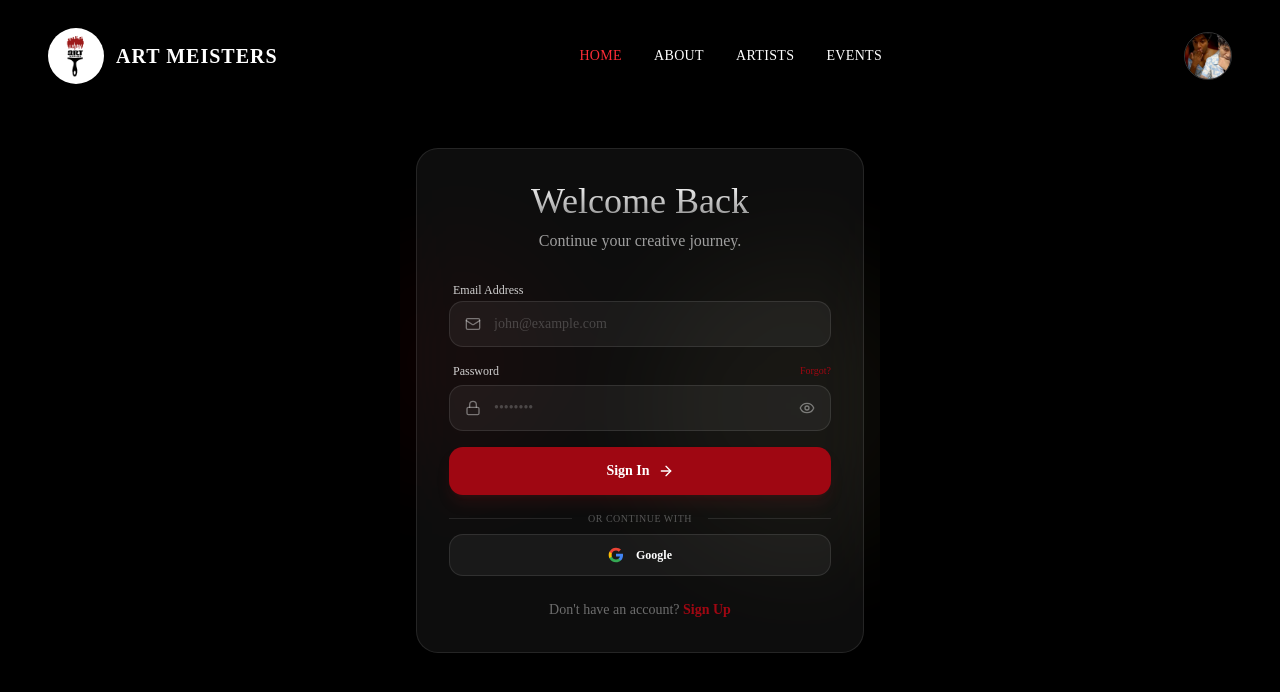
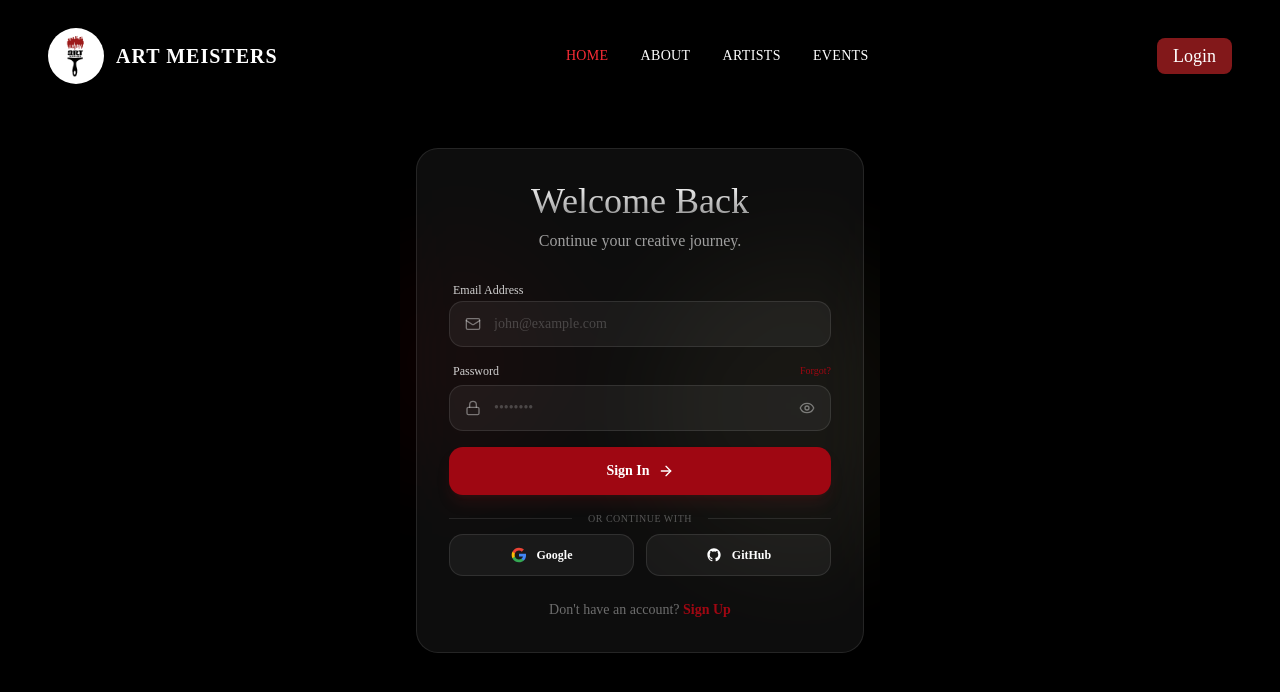
Before and after one commit to Raj020994/art_meisters, a Next.js app: page /sign-in in a window 1280 px wide. Shown: the top 692 px of the page. Built offline with nearby package versions, Linux system fonts and the light colour scheme; a web font is replaced by a local one.

Commit message:
feat: implement next-auth authentication with providers and route configuration

```diff
--- a/app/(auth)/sign-in/page.jsx
+++ b/app/(auth)/sign-in/page.jsx
@@ -2,6 +2,8 @@
 
 import React, { useState } from "react";
 import Link from "next/link";
+import { useRouter } from "next/navigation";
+import { signIn } from "next-auth/react";
 import {
   Mail,
   Lock,
@@ -12,6 +14,46 @@ import {
 
 const SignInPage = () => {
   const [showPassword, setShowPassword] = useState(false);
+  const [email, setEmail] = useState("");
+  const [password, setPassword] = useState("");
+  const [error, setError] = useState(null);
+  const [isLoading, setIsLoading] = useState(false);
+  const router = useRouter();
+
+  const handleCredentialsSubmit = async (e) => {
+    e.preventDefault();
+    setIsLoading(true);
+    setError(null);
+    try {
+      const res = await signIn("credentials", {
+        redirect: false,
+        email,
+        password,
+      });
+
+      if (res?.error) {
+        setError("Invalid email or password. Please try again.");
+      } else {
+        router.push("/");
+        router.refresh();
+      }
+    } catch (err) {
+      setError("An unexpected error occurred. Please try again.");
+    } finally {
+      setIsLoading(false);
+    }
+  };
+
+  const handleOAuthSignIn = async (provider) => {
+    setIsLoading(true);
+    setError(null);
+    try {
+      await signIn(provider, { callbackUrl: "/" });
+    } catch (err) {
+      setError(`Failed to sign in with ${provider}.`);
+      setIsLoading(false);
+    }
+  };
 
   return (
     <div className="relative py-20 px-4 overflow-hidden">
@@ -28,7 +70,16 @@ const SignInPage = () => {
           </p>
         </div>
 
-        <form className="space-y-4">
+        {error && (
+          <div className="animate-item mb-4 p-3.5 bg-red-950/40 border border-red-850/50 rounded-xl flex items-start gap-2.5 text-red-200 text-xs">
+            <svg className="size-4 shrink-0 mt-0.5" fill="none" viewBox="0 0 24 24" stroke="currentColor" strokeWidth="2">
+              <path strokeLinecap="round" strokeLinejoin="round" d="M12 9v2m0 4h.01m-6.938 4h13.856c1.54 0 2.502-1.667 1.732-3L13.732 4c-.77-1.333-2.694-1.333-3.464 0L3.34 16c-.77 1.333.192 3 1.732 3z" />
+            </svg>
+            <span>{error}</span>
+          </div>
+        )}
+
+        <form onSubmit={handleCredentialsSubmit} className="space-y-4">
           {/* Email */}
           <div className="animate-item space-y-1.5">
             <label className="text-xs font-medium text-white/80 ml-1">Email Address</label>
@@ -37,7 +88,10 @@ const SignInPage = () => {
               <input
                 type="email"
                 placeholder="john@example.com"
+                value={email}
+                onChange={(e) => setEmail(e.target.value)}
                 className="w-full bg-white/5 border border-white/10 rounded-xl py-3 pl-11 pr-4 outline-none focus:border-red-800/50 focus:bg-white/10 transition-all text-sm text-white placeholder:text-white/20"
+                disabled={isLoading}
                 required
               />
             </div>
@@ -56,13 +110,17 @@ const SignInPage = () => {
               <input
                 type={showPassword ? "text" : "password"}
                 placeholder="••••••••"
+                value={password}
+                onChange={(e) => setPassword(e.target.value)}
                 className="w-full bg-white/5 border border-white/10 rounded-xl py-3 pl-11 pr-11 outline-none focus:border-red-800/50 focus:bg-white/10 transition-all text-sm text-white placeholder:text-white/20"
+                disabled={isLoading}
                 required
               />
               <button
                 type="button"
                 onClick={() => setShowPassword(!showPassword)}
                 className="absolute right-4 top-1/2 -translate-y-1/2 text-white/40 hover:text-white transition-colors"
+                disabled={isLoading}
               >
                 {showPassword ? <EyeOff className="size-4" /> : <Eye className="size-4" />}
               </button>
@@ -72,11 +130,19 @@ const SignInPage = () => {
           {/* Submit Button */}
           <button
             type="submit"
-            className="animate-item w-full bg-red-800 hover:bg-red-700 text-white font-bold py-3.5 rounded-xl transition-all shadow-lg shadow-red-900/20 flex-center gap-2 group mt-2 overflow-hidden relative"
+            disabled={isLoading}
+            className="animate-item w-full bg-red-800 hover:bg-red-700 disabled:opacity-50 text-white font-bold py-3.5 rounded-xl transition-all shadow-lg shadow-red-900/20 flex items-center justify-center gap-2 group mt-2 overflow-hidden relative cursor-pointer disabled:cursor-not-allowed"
           >
+            {isLoading ? (
+              <svg className="size-4 animate-spin" fill="none" viewBox="0 0 24 24">
+                <circle className="opacity-25" cx="12" cy="12" r="10" stroke="currentColor" strokeWidth="4" />
+                <path className="opacity-75" fill="currentColor" d="M4 12a8 8 0 018-8V0C5.373 0 0 5.373 0 12h4zm2 5.291A7.962 7.962 0 014 12H0c0 3.042 1.135 5.824 3 7.938l3-2.647z" />
+              </svg>
+            ) : (
               <span className="relative z-10 flex items-center gap-2 text-sm">
                 Sign In <ArrowRight className="size-4 group-hover:translate-x-1 transition-transform" />
               </span>
+            )}
             <div className="absolute inset-0 bg-linear-to-r from-transparent via-white/10 to-transparent -translate-x-full group-hover:animate-shimmer" />
           </button>
 
@@ -87,10 +153,14 @@ const SignInPage = () => {
             <div className="h-px flex-1 bg-white/10" />
           </div>
 
+          {/* OAuth Logins */}
+          <div className="grid grid-cols-2 gap-3">
             {/* Google Login */}
             <button
               type="button"
-            className="animate-item w-full bg-white/5 border border-white/10 hover:bg-white/10 text-white font-medium py-3 rounded-xl transition-all flex-center gap-3 group"
+              onClick={() => handleOAuthSignIn("google")}
+              disabled={isLoading}
+              className="animate-item bg-white/5 border border-white/10 hover:bg-white/10 disabled:opacity-50 text-white font-medium py-3 rounded-xl transition-all flex items-center justify-center gap-2.5 group cursor-pointer disabled:cursor-not-allowed text-xs"
             >
               <svg className="size-4 transition-transform group-hover:scale-110" viewBox="0 0 24 24">
                 <path
@@ -110,8 +180,22 @@ const SignInPage = () => {
                   d="M12 5.38c1.62 0 3.06.56 4.21 1.64l3.15-3.15C17.45 2.09 14.97 1 12 1 7.7 1 3.99 3.47 2.18 7.07l3.66 2.84c.87-2.6 3.3-4.53 6.16-4.53z"
                 />
               </svg>
-            <span className="text-xs font-semibold">Google</span>
+              <span className="font-semibold">Google</span>
             </button>
+
+            {/* GitHub Login */}
+            <button
+              type="button"
+              onClick={() => handleOAuthSignIn("github")}
+              disabled={isLoading}
+              className="animate-item bg-white/5 border border-white/10 hover:bg-white/10 disabled:opacity-50 text-white font-medium py-3 rounded-xl transition-all flex items-center justify-center gap-2.5 group cursor-pointer disabled:cursor-not-allowed text-xs"
+            >
+              <svg className="size-4 transition-transform group-hover:scale-110" fill="currentColor" viewBox="0 0 24 24">
+                <path fillRule="evenodd" clipRule="evenodd" d="M12 2C6.477 2 2 6.477 2 12c0 4.42 2.865 8.166 6.839 9.489.5.092.682-.217.682-.482 0-.237-.008-.866-.013-1.7-2.782.603-3.369-1.34-3.369-1.34-.454-1.156-1.11-1.464-1.11-1.464-.908-.62.069-.608.069-.608 1.003.07 1.531 1.03 1.531 1.03.892 1.529 2.341 1.087 2.91.831.092-.646.35-1.086.636-1.336-2.22-.253-4.555-1.11-4.555-4.943 0-1.091.39-1.984 1.029-2.683-.103-.253-.446-1.27.098-2.647 0 0 .84-.269 2.75 1.025A9.564 9.564 0 0112 6.844c.85.004 1.705.115 2.504.337 1.909-1.294 2.747-1.025 2.747-1.025.546 1.377.203 2.394.1 2.647.64.699 1.028 1.592 1.028 2.683 0 3.842-2.339 4.687-4.566 4.935.359.309.678.919.678 1.852 0 1.336-.012 2.415-.012 2.743 0 .267.18.579.688.481C19.137 20.162 22 16.418 22 12c0-5.523-4.477-10-10-10z" />
+              </svg>
+              <span className="font-semibold">GitHub</span>
+            </button>
+          </div>
         </form>
 
         <div className="animate-item mt-6 text-center">
--- a/app/globals.css
+++ b/app/globals.css
@@ -15,6 +15,22 @@
   --font-serif: "DM Serif Text", serif;
 }
 
+
+::-webkit-scrollbar {
+  display: none;
+}
+* {
+  scrollbar-width: none;
+
+}
+
+html {
+
+  -ms-overflow-style: none;
+
+  scrollbar-width: none;
+
+}
 html,
 body {
   width: 100%;
--- a/app/layout.js
+++ b/app/layout.js
@@ -1,6 +1,6 @@
 import "./globals.css";
 import { Navbar } from "@/components/Navbar";
-
+import { Providers } from "@/components/Providers";
 
 export const metadata = {
   title: "Art Meisters | Art Society",
@@ -16,10 +16,12 @@ export default function RootLayout({ children }) {
       data-scroll-behavior="smooth"
       >
       <body className="min-h-full bg-black flex flex-col font-sans selection:bg-accent ">
-        <Navbar />
-        <main>
-        {children}
-        </main>
+        <Providers>
+          <Navbar />
+          <main>
+            {children}
+          </main>
+        </Providers>
       </body>
     </html>
   );
--- a/components/Navbar.jsx
+++ b/components/Navbar.jsx
@@ -12,7 +12,7 @@ export const Navbar = () => {
   const [mobileOpen, setMobileOpen] = useState(false);
 
   const user = {
-    Success: true,
+    Success: false,
     Data: {
       Image: {
         String: "/me.png",
@@ -26,9 +26,7 @@ export const Navbar = () => {
 
     window.addEventListener("scroll", handleScroll);
 
-    const sections = data.navLinks.map((link) =>
-      link.href.replace("#", ""),
-    );
+    const sections = data.navLinks.map((link) => link.href.replace("#", ""));
 
     const observerOptions = {
       root: null,
@@ -72,7 +70,6 @@ export const Navbar = () => {
       }`}
     >
       <div className="flex items-center justify-between px-4 py-3">
-
         <Link href="/">
           <div className="flex items-center gap-3">
             <div className="flex h-14 w-14 items-center justify-center overflow-hidden rounded-full bg-white">
@@ -111,6 +108,8 @@ export const Navbar = () => {
         {/* Right Side */}
         <div className="flex items-center gap-4">
           {/* Profile */}
+          {user && user.Success ? (
+            <>
               <div className="relative h-12 w-12 overflow-hidden rounded-full border border-white/20">
                 <Image
                   src={user.Data.Image.String}
@@ -119,6 +118,16 @@ export const Navbar = () => {
                   className="object-cover"
                 />
               </div>
+            </>
+          ) : (
+            <>
+              <Link href={"/sign-in"}>
+                <button className="rounded-md bg-red-900 px-4 py-1 text-lg">
+                  Login
+                </button>
+              </Link>
+            </>
+          )}
 
           <button
             onClick={() => setMobileOpen(!mobileOpen)}
@@ -128,7 +137,6 @@ export const Navbar = () => {
           </button>
         </div>
       </div>
-
 
       {mobileOpen && (
         <div className="flex flex-col gap-4 px-4 pb-4 pt-2 md:hidden">
--- /dev/null
+++ b/components/Providers.jsx
@@ -0,0 +1,12 @@
+"use client";
+
+import React from "react";
+import { SessionProvider } from "next-auth/react";
+
+export function Providers({ children }) {
+  return (
+    <SessionProvider>
+      {children}
+    </SessionProvider>
+  );
+}
--- a/package.json
+++ b/package.json
@@ -15,6 +15,7 @@
     "gsap": "^3.15.0",
     "lucide-react": "^1.14.0",
     "next": "16.2.4",
+    "next-auth": "^4.24.14",
     "radix-ui": "^1.4.3",
     "react": "19.2.4",
     "react-dom": "19.2.4",
```
Also changed, not shown: app/api/auth/[...nextauth]/route.js (added, +48 -0 lines), 1 other file (tests, documents, lock files or other folders). Lines whose indentation alone changed are shown as unchanged.
